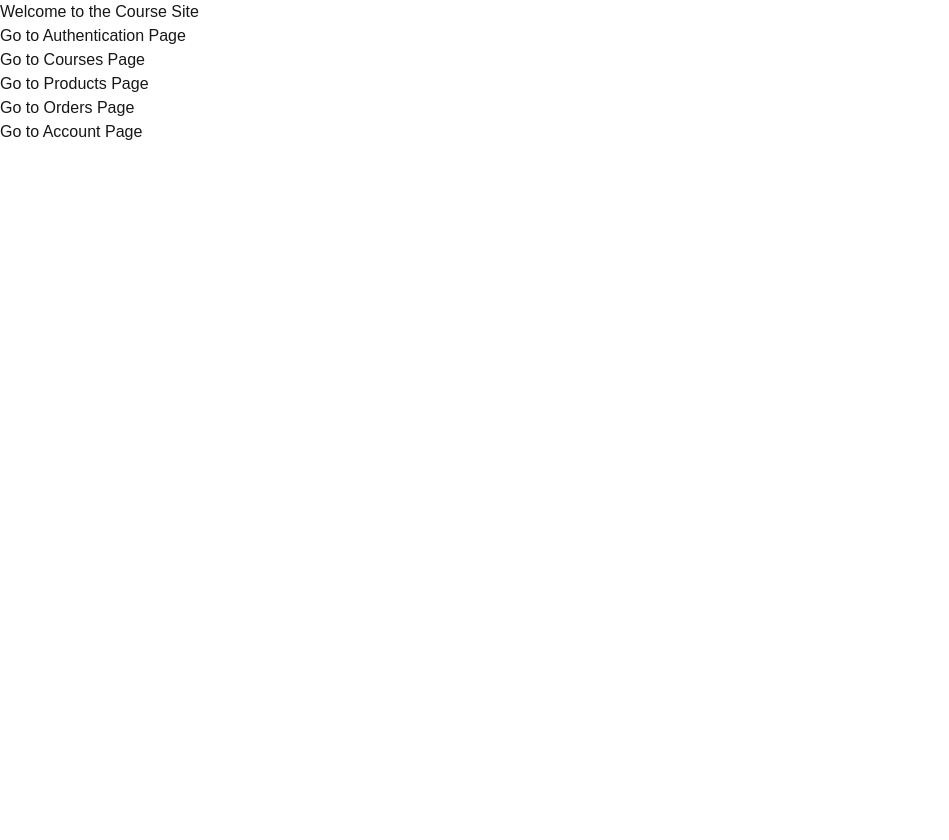
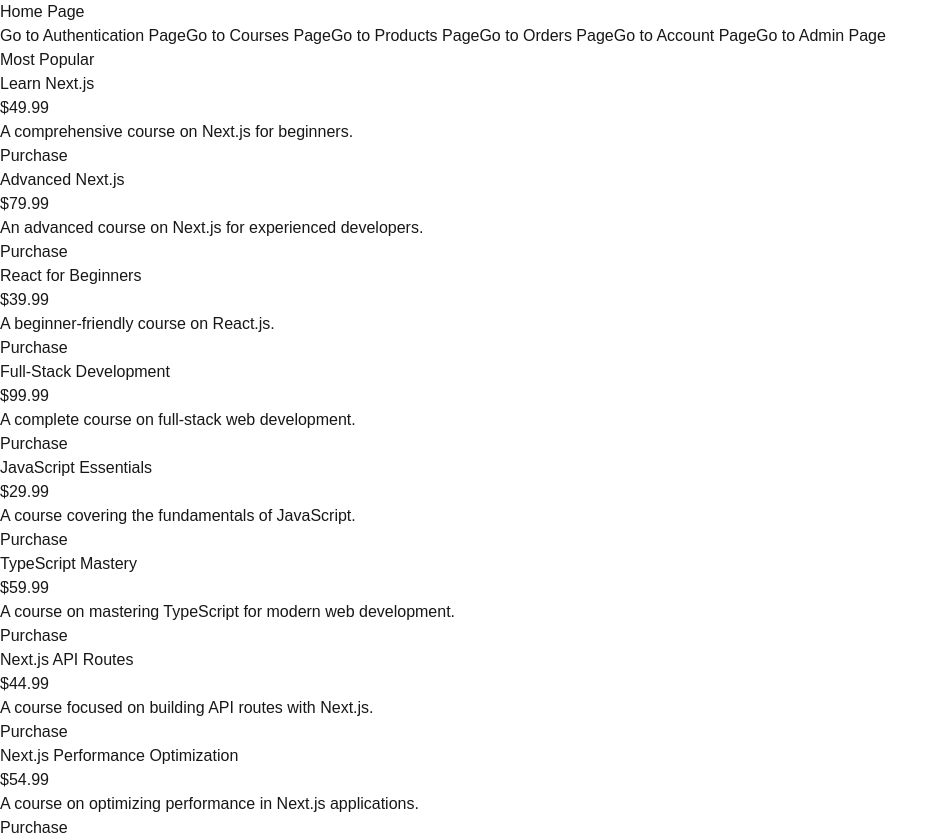
Before and after one commit to Alaadel/Course-Site, a Next.js app in the folder courses-app/: page / in a window 1280 px wide. Shown: the whole page, without its empty margins (0-949 px from the left). Before the commit the page ends 800 px from the top, so only its background shows below. Built offline with nearby package versions, Linux system fonts and the light colour scheme.

Commit message:
course (card, type, api)

```diff
--- /dev/null
+++ b/courses-app/app/admin/page.tsx
@@ -0,0 +1,11 @@
+import Link from "next/link";
+
+export default function Admin() {
+    return (
+        <>
+            <h1>Admin Page</h1>
+            <p>This is where you can manage the admin panel.</p>
+            <Link href="/">Go back to Home</Link>
+        </>
+    );
+}
--- a/courses-app/app/authentication/page.tsx
+++ b/courses-app/app/authentication/page.tsx
@@ -5,6 +5,15 @@
         <>
             <h1>Authentication Page</h1>
             <Link href="/">Go back to Home</Link>
+
+            <button>Login with Google</button>
+
+            <input type="email" placeholder="Email" />
+            <input type="password" placeholder="Password" />
+            <a href="/forgot-password">Forgot Password?</a>
+            <button>Login</button>
+            <button>Register</button>
+
         </>
     );
 }
--- a/courses-app/app/page.tsx
+++ b/courses-app/app/page.tsx
@@ -1,16 +1,36 @@
 import Image from "next/image";
 import Link from "next/link";
 
+import CourseCard from "@/components/coursecard";
+
+import { getCourses } from "@/lib/server";
+
 export default function Home() {
+  const courses = getCourses();
+
   return (
     <>
-      <h1>Welcome to the Course Site</h1>
+      <h1>Home Page</h1>
 
-      <Link href="/authentication">Go to Authentication Page</Link>
-      <Link href="/courses">Go to Courses Page</Link>
-      <Link href="/products">Go to Products Page</Link>
-      <Link href="/orders">Go to Orders Page</Link>
-      <Link href="/account">Go to Account Page</Link>
+      <div>
+        <Link href="/authentication">Go to Authentication Page</Link>
+        <Link href="/courses">Go to Courses Page</Link>
+        <Link href="/products">Go to Products Page</Link>
+        <Link href="/orders">Go to Orders Page</Link>
+        <Link href="/account">Go to Account Page</Link>
+        <Link href="/admin">Go to Admin Page</Link>
+      </div>
+
+      <div>
+        <h2>Most Popular</h2>
+        <ul>
+          {courses.map((course) => (
+            <li key={course.id}>
+              <CourseCard course={course} />
+            </li>
+          ))}
+        </ul>
+      </div>
     </>
   );
 }
--- /dev/null
+++ b/courses-app/components/coursecard.tsx
@@ -0,0 +1,12 @@
+import Course from "@/data/Course";
+
+export default function CourseCard({course}: {course: Course}) {
+    return (
+        <>
+            <h2>{course.title}</h2>
+            <h3>${course.price}</h3>
+            <p>{course.description}</p>
+            <button>Purchase</button>
+        </>
+    );
+}
--- /dev/null
+++ b/courses-app/data/Course.tsx
@@ -0,0 +1,15 @@
+export default class Course {
+  id: number;
+  title: string;
+  price: number;
+  description: string;
+  imageUrl: string;
+
+  constructor(id: number, title: string, price: number, description: string, imageUrl: string) {
+    this.id = id;
+    this.title = title;
+    this.price = price;
+    this.description = description;
+    this.imageUrl = imageUrl;
+  }
+}
--- /dev/null
+++ b/courses-app/lib/server.tsx
@@ -0,0 +1,15 @@
+import Course from "@/data/Course";
+
+export function getCourses(): Course[] {
+    const courses = [
+        new Course(1, "Learn Next.js", 49.99, "A comprehensive course on Next.js for beginners.", "/images/nextjs-course.jpg"),
+        new Course(2, "Advanced Next.js", 79.99, "An advanced course on Next.js for experienced developers.", "/images/advanced-nextjs-course.jpg"),
+        new Course(3, "React for Beginners", 39.99, "A beginner-friendly course on React.js.", "/images/react-course.jpg"),
+        new Course(4, "Full-Stack Development", 99.99, "A complete course on full-stack web development.", "/images/fullstack-course.jpg"),
+        new Course(5, "JavaScript Essentials", 29.99, "A course covering the fundamentals of JavaScript.", "/images/javascript-course.jpg"),
+        new Course(6, "TypeScript Mastery", 59.99, "A course on mastering TypeScript for modern web development.", "/images/typescript-course.jpg"),
+        new Course(7, "Next.js API Routes", 44.99, "A course focused on building API routes with Next.js.", "/images/api-routes-course.jpg"),
+        new Course(8, "Next.js Performance Optimization", 54.99, "A course on optimizing performance in Next.js applications.", "/images/performance-course.jpg"),
+    ];
+    return courses;
+}
```
